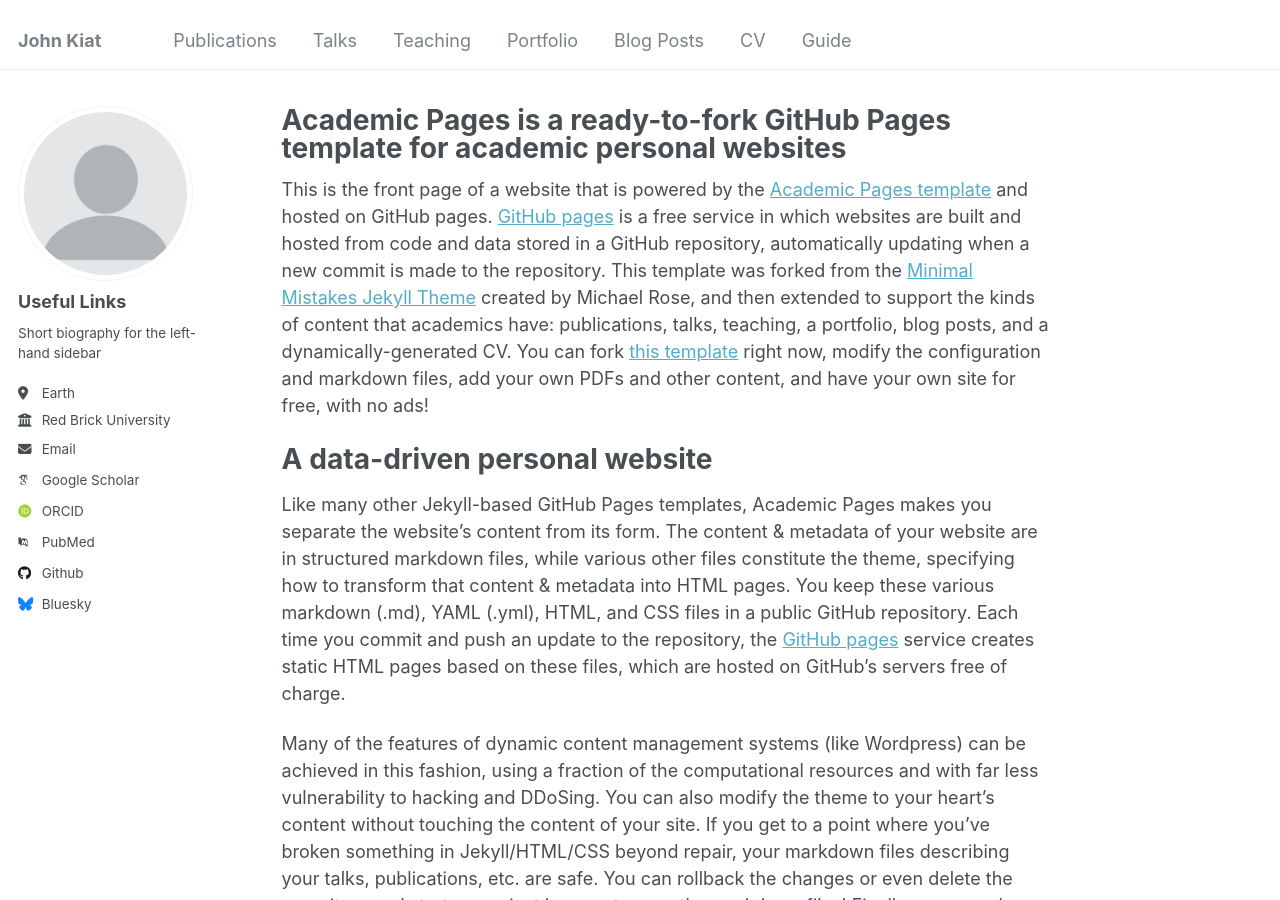
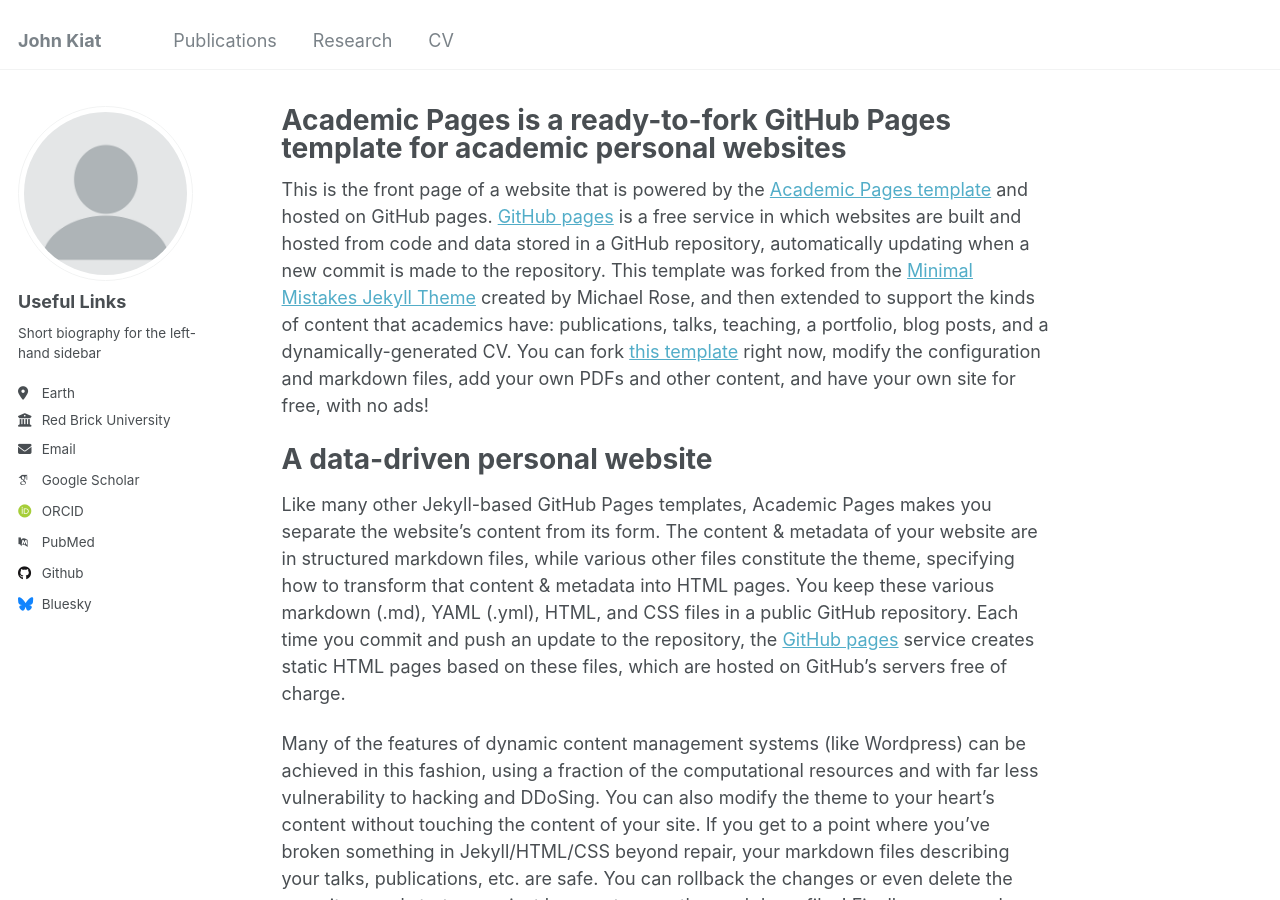
Before and after one commit to Johnkiat/johnkiat.github.io, a Jekyll site: the page built from _pages/about.md, in a window 1280 px wide and 900 px high. Built offline with Jekyll 4.4.1, drawn with Linux system fonts in a browser that asks for light colours; some web fonts are replaced.

Commit message:
Update navigation.yml

```diff
--- a/_data/navigation.yml
+++ b/_data/navigation.yml
@@ -8,20 +8,17 @@ main:
   - title: "Publications"
     url: /publications/
 
-  - title: "Talks"
-    url: /talks/
-
-  - title: "Teaching"
-    url: /teaching/
-
-  - title: "Portfolio"
-    url: /portfolio/
-
-  - title: "Blog Posts"
-    url: /year-archive/
+  - title: "Research"
+    url: /research/
+#
+#  - title: "Portfolio"
+#    url: /portfolio/
+#
+#  - title: "Blog Posts"
+#    url: /year-archive/
 
   - title: "CV"
     url: /cv/
 
-  - title: "Guide"
-    url: /markdown/
+#  - title: "Guide"
+#    url: /markdown/
```
